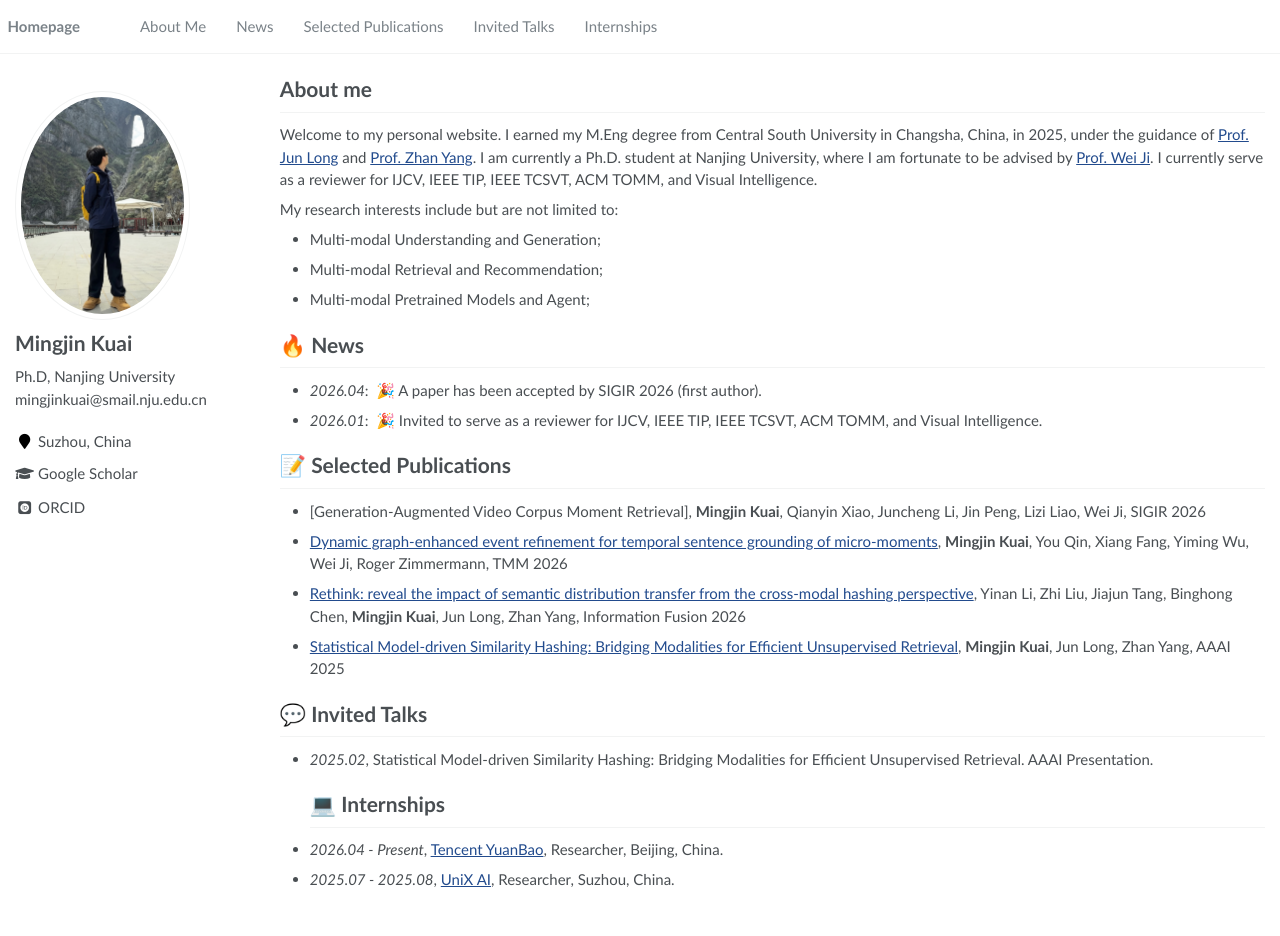
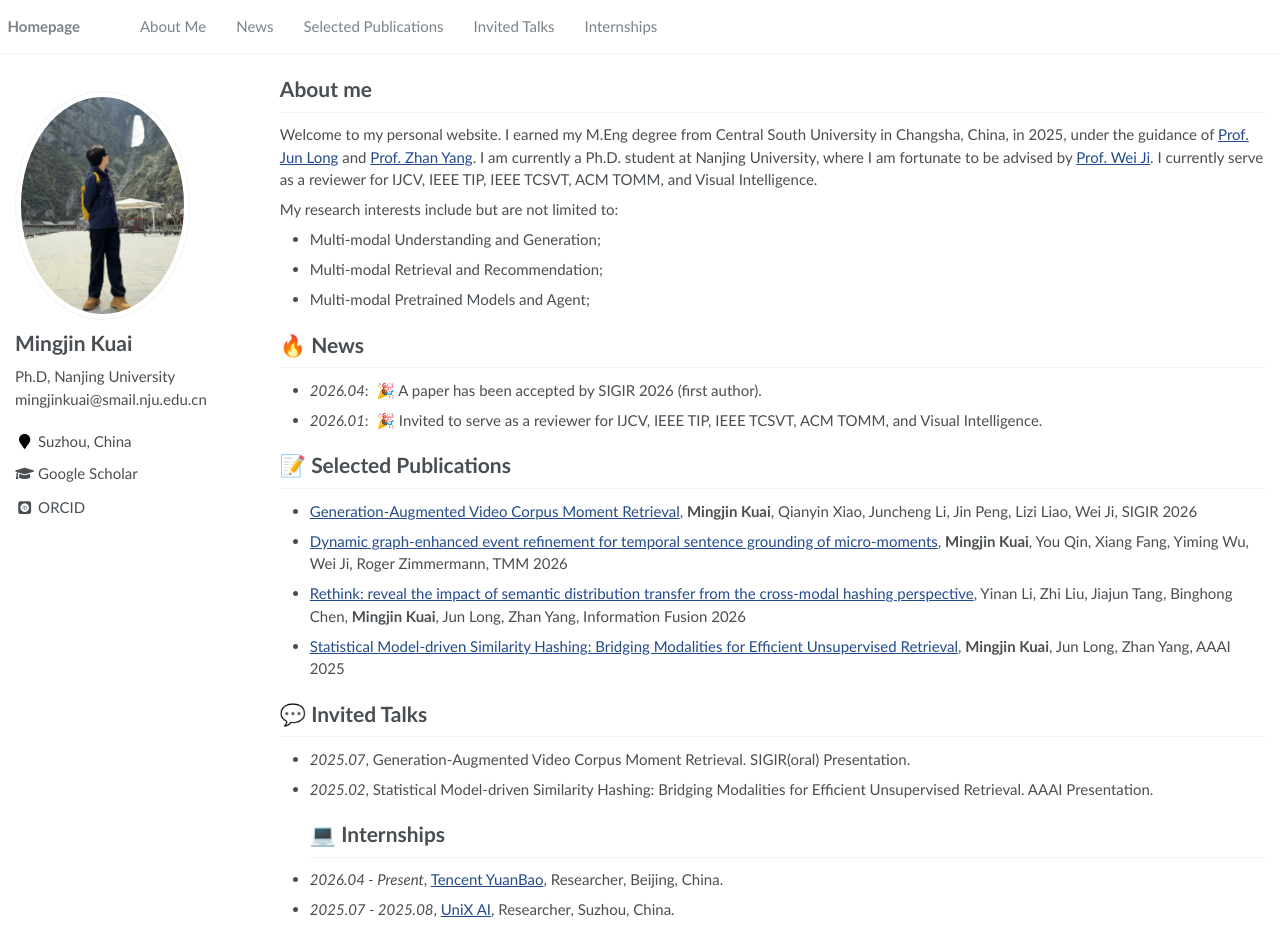
Before and after one commit to MingjinKuai/MingjinKuai.github.io, a Jekyll site: the page built from _pages/about.md, in a window 1280 px wide and 936 px high. Built offline with Jekyll 4.4.1, drawn with Linux system fonts in a browser that asks for light colours; some web fonts are replaced.

Commit message:
Update about.md

```diff
--- a/_pages/about.md
+++ b/_pages/about.md
@@ -30,12 +30,13 @@ My research interests include but are not limited to:
 - *2026.01*: &nbsp;🎉 Invited to serve as a reviewer for IJCV, IEEE TIP, IEEE TCSVT, ACM TOMM, and Visual Intelligence.
 
 # 📝 Selected Publications
-- [Generation-Augmented Video Corpus Moment Retrieval], **Mingjin Kuai**, Qianyin Xiao, Juncheng Li, Jin Peng, Lizi Liao, Wei Ji, SIGIR 2026
+- [Generation-Augmented Video Corpus Moment Retrieval](https://dl.acm.org/doi/10.1145/3805712.3809742), **Mingjin Kuai**, Qianyin Xiao, Juncheng Li, Jin Peng, Lizi Liao, Wei Ji, SIGIR 2026
 - [Dynamic graph-enhanced event refinement for temporal sentence grounding of micro-moments](https://ieeexplore.ieee.org/abstract/document/11533475/), **Mingjin Kuai**, You Qin, Xiang Fang, Yiming Wu, Wei Ji, Roger Zimmermann, TMM 2026
 - [Rethink: reveal the impact of semantic distribution transfer from the cross-modal hashing perspective](https://www.sciencedirect.com/science/article/abs/pii/S1566253526000023), Yinan Li, Zhi Liu, Jiajun Tang, Binghong Chen, **Mingjin Kuai**, Jun Long, Zhan Yang, Information Fusion 2026
 - [Statistical Model-driven Similarity Hashing: Bridging Modalities for Efficient Unsupervised Retrieval](https://ojs.aaai.org/index.php/AAAI/article/view/33304), **Mingjin Kuai**, Jun Long, Zhan Yang, AAAI 2025
 
 # 💬 Invited Talks
+- *2025.07*, Generation-Augmented Video Corpus Moment Retrieval. SIGIR(oral) Presentation.
 - *2025.02*, Statistical Model-driven Similarity Hashing: Bridging Modalities for Efficient Unsupervised Retrieval. AAAI Presentation.
 # 💻 Internships
 - *2026.04 - Present*, [Tencent YuanBao](https://yuanbao.tencent.com/), Researcher, Beijing, China.
```
